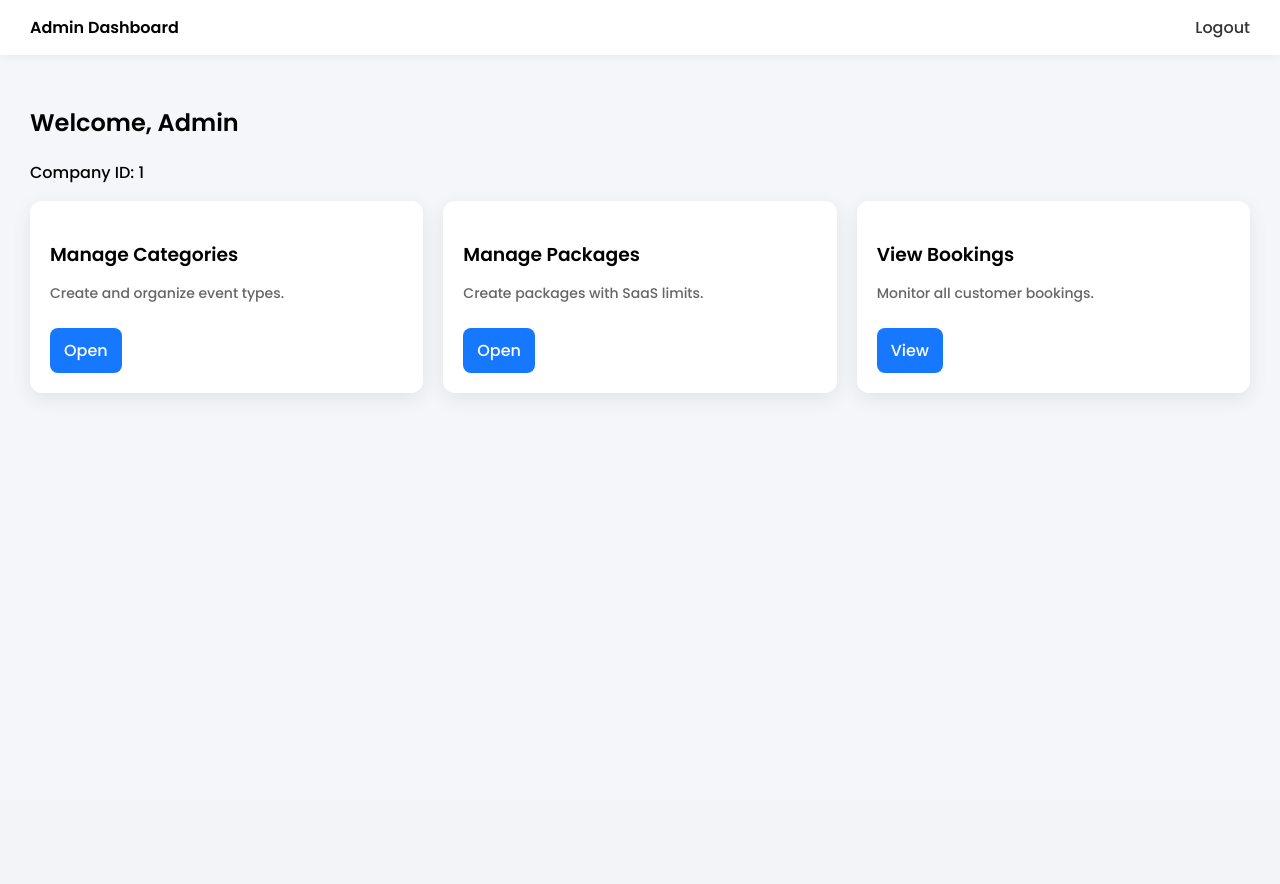
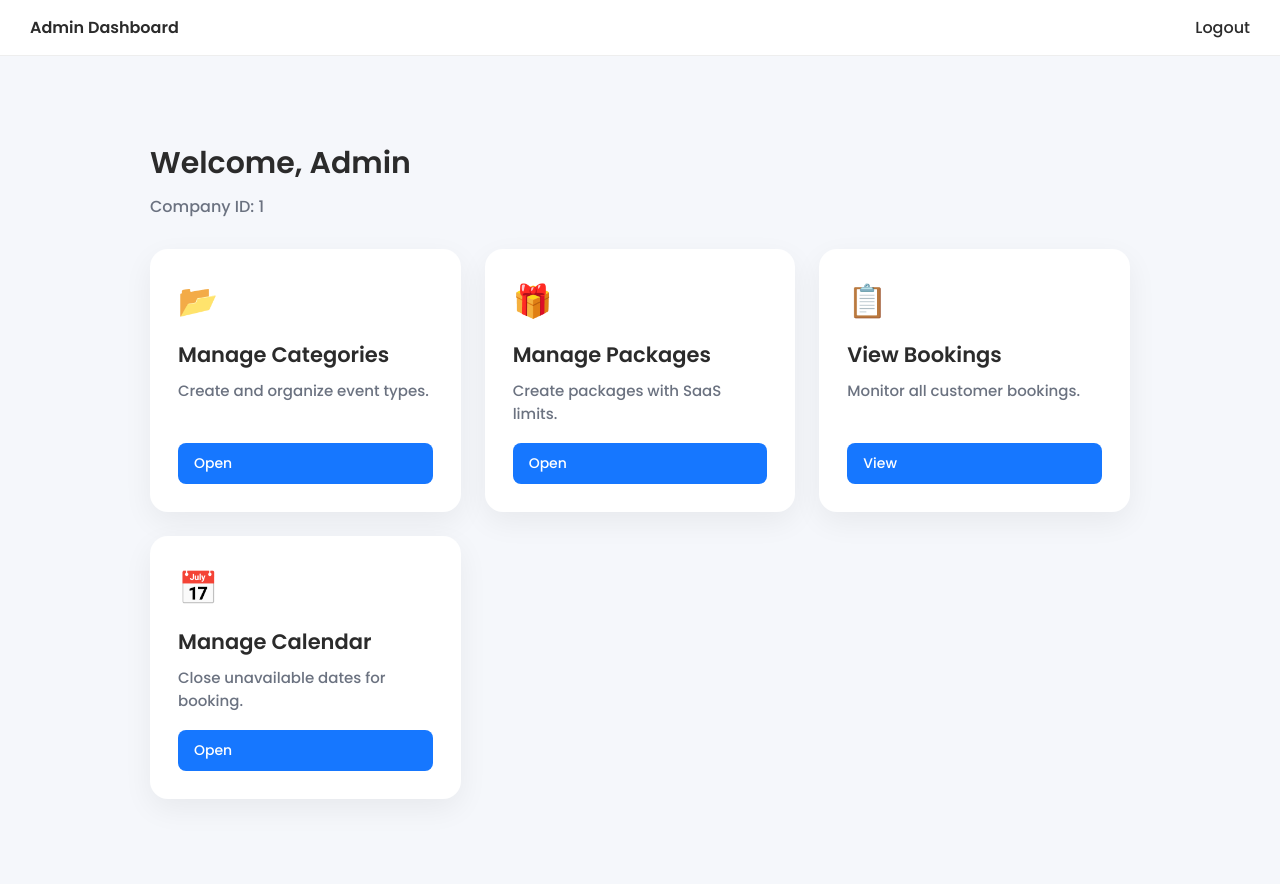
Before and after one commit to AliaSham/event_saas, a PHP site: page /admin/dashboard.php in a window 1280 px wide. Before the commit the page ends 373 px from the top, so only its background shows below. Run offline with PHP 8.4, Linux system fonts and the light colour scheme; the visitor is signed in with stand-in values (Sample User, id 1).

Commit message:
Add calendar for admin

```diff
--- a/admin/dashboard.php
+++ b/admin/dashboard.php
@@ -16,79 +16,7 @@ $company_id = $_SESSION['company_id'];
     <title>Admin Dashboard</title>
 
     <link href="https://fonts.googleapis.com/css2?family=Poppins:wght@300;500;600&display=swap" rel="stylesheet">
-
-<style>
-body {
-    font-family:'Poppins', sans-serif;
-    background:#f5f6fa;
-    margin:0;
-}
-
-/* NAVBAR */
-.navbar {
-    display:flex;
-    justify-content:space-between;
-    padding:15px 30px;
-    background:white;
-    box-shadow:0 2px 10px rgba(0,0,0,0.05);
-}
-
-.navbar a {
-    text-decoration:none;
-    color:#333;
-    margin-left:15px;
-}
-
-.logout {
-    color:red;
-}
-
-/* CONTAINER */
-.container {
-    padding:30px;
-}
-
-/* GRID */
-.grid {
-    display:grid;
-    grid-template-columns:repeat(auto-fit, minmax(250px,1fr));
-    gap:20px;
-}
-
-/* CARD */
-.card {
-    background:white;
-    padding:20px;
-    border-radius:12px;
-    box-shadow:0 6px 20px rgba(0,0,0,0.08);
-    transition:0.2s;
-}
-
-.card:hover {
-    transform:translateY(-5px);
-}
-
-.card h3 {
-    margin-bottom:10px;
-}
-
-.card p {
-    color:#666;
-    font-size:14px;
-}
-
-/* BUTTON */
-.btn {
-    display:inline-block;
-    margin-top:10px;
-    padding:10px 14px;
-    background:#1677ff;
-    color:white;
-    border-radius:8px;
-    text-decoration:none;
-}
-</style>
-
+    <link rel="stylesheet" href="../assets/css/style.css">
 </head>
 
 <body>
@@ -104,32 +32,47 @@ body {
 </div>
 
 <!-- CONTENT -->
-<div class="container">
+<div class="container admin-dashboard">
 
     <h2>Welcome, Admin</h2>
-<p>Company ID: <?= $company_id ?></p>
+    <p class="company-id">Company ID: <?= $company_id ?></p>
 
-<div class="grid">
+    <div class="admin-grid">
 
-    <!-- CATEGORY -->
-    <div class="card">
+        <div class="admin-card">
+            <div>
+                <div class="card-icon">📂</div>
                 <h3>Manage Categories</h3>
                 <p>Create and organize event types.</p>
-        <a href="category/index.php" class="btn">Open</a>
+            </div>
+            <a href="category/index.php" class="btn btn-primary">Open</a>
         </div>
 
-    <!-- PACKAGE -->
-    <div class="card">
+        <div class="admin-card">
+            <div>
+                <div class="card-icon">🎁</div>
                 <h3>Manage Packages</h3>
                 <p>Create packages with SaaS limits.</p>
-        <a href="package/index.php" class="btn">Open</a>
+            </div>
+            <a href="package/index.php" class="btn btn-primary">Open</a>
         </div>
 
-    <!-- BOOKINGS (FIXED) -->
-    <div class="card">
+        <div class="admin-card">
+            <div>
+                <div class="card-icon">📋</div>
                 <h3>View Bookings</h3>
                 <p>Monitor all customer bookings.</p>
-        <a href="bookings/index.php" class="btn">View</a>
+            </div>
+            <a href="bookings/index.php" class="btn btn-primary">View</a>
+        </div>
+
+        <div class="admin-card">
+            <div>
+                <div class="card-icon">📅</div>
+                <h3>Manage Calendar</h3>
+                <p>Close unavailable dates for booking.</p>
+            </div>
+            <a href="calendar/index.php" class="btn btn-primary">Open</a>
         </div>
 
     </div>
--- a/admin/header.php
+++ b/admin/header.php
@@ -11,8 +11,10 @@ if (!isset($_SESSION['user_id'])) {
 
     <!-- LEFT SIDE -->
     <div class="nav-left">
-        <a href="/event_saas/admin/dashboard.php">Dashboard</a>
+        <<a href="/event_saas/admin/dashboard.php">Dashboard</a>
         <a href="/event_saas/admin/category/index.php">Category</a>
+        <a href="/event_saas/admin/package/index.php">Package</a>
+        <a href="/event_saas/admin/calendar/index.php">Calendar</a>
     </div>
 
     <!-- RIGHT SIDE -->
--- a/assets/css/style.css
+++ b/assets/css/style.css
@@ -477,3 +477,162 @@ a {
 .card-actions .btn-delete:hover {
     background: #d9363e !important;
 }
+
+.alert.success {
+    background: #e6ffed;
+    color: #1f7a3f;
+    padding: 10px;
+    border-radius: 6px;
+    margin-bottom: 15px;
+}
+
+/* ===== ADMIN DASHBOARD ===== */
+.admin-dashboard {
+    padding: 45px 60px;
+}
+
+.admin-dashboard h2 {
+    font-size: 30px;
+    margin-bottom: 8px;
+}
+
+.admin-dashboard .company-id {
+    color: #6b7280;
+    margin-bottom: 30px;
+}
+
+.admin-grid {
+    display: grid;
+    grid-template-columns: repeat(auto-fit, minmax(260px, 1fr));
+    gap: 24px;
+}
+
+.admin-card {
+    background: white;
+    padding: 28px;
+    border-radius: 18px;
+    box-shadow: 0 10px 30px rgba(0,0,0,0.06);
+    transition: 0.25s ease;
+    min-height: 170px;
+    display: flex;
+    flex-direction: column;
+    justify-content: space-between;
+}
+
+.admin-card:hover {
+    transform: translateY(-6px);
+    box-shadow: 0 16px 35px rgba(0,0,0,0.10);
+}
+
+.admin-card h3 {
+    font-size: 21px;
+    margin-bottom: 10px;
+}
+
+.admin-card p {
+    color: #6b7280;
+    font-size: 15px;
+    line-height: 1.5;
+    margin-bottom: 18px;
+}
+
+.card-icon {
+    font-size: 32px;
+    margin-bottom: 14px;
+}
+
+/* ===== ADMIN CALENDAR ===== */
+.calendar-wrapper {
+    background: #fff;
+    padding: 20px;
+    border-radius: 16px;
+    box-shadow: 0 8px 25px rgba(0,0,0,0.08);
+    max-width: 1150px;
+    margin: 0 auto;
+}
+
+#calendar {
+    width: 100%;
+    min-height: 0;
+}
+
+.calendar-info {
+    display: flex;
+    gap: 10px;
+    align-items: center;
+    color: #666;
+    font-size: 14px;
+    flex-wrap: wrap;
+}
+
+.bottom-info {
+    margin-top: 18px;
+    padding-top: 12px;
+    border-top: 1px solid #eee;
+}
+
+.legend-box {
+    width: 14px;
+    height: 14px;
+    border-radius: 4px;
+}
+
+.closed-box {
+    background: #ff4d4f;
+}
+
+.pending-box {
+    background: #facc15;
+}
+
+.confirmed-box {
+    background: #22c55e;
+}
+
+.fc .fc-toolbar {
+    margin-bottom: 18px !important;
+}
+
+.fc .fc-toolbar-title {
+    font-size: 20px;
+    font-weight: 600;
+}
+
+.fc .fc-button {
+    background: #1677ff !important;
+    border: none !important;
+    border-radius: 8px !important;
+    padding: 6px 10px !important;
+    font-size: 13px !important;
+}
+
+.fc .fc-button:hover {
+    background: #125fd1 !important;
+}
+
+.fc-col-header-cell-cushion {
+    font-size: 14px;
+    font-weight: 600;
+    color: #333;
+    text-decoration: none !important;
+}
+
+.fc-daygrid-day-number {
+    font-size: 14px;
+    color: #333;
+    text-decoration: none !important;
+}
+
+.fc-daygrid-day {
+    cursor: pointer;
+}
+
+.fc-daygrid-day-frame {
+    min-height: 85px !important;
+}
+
+.fc-event {
+    border-radius: 6px;
+    padding: 2px 4px;
+    font-size: 11px;
+}
```
Also changed, not shown: admin/calendar/index.php (added, +210 -0 lines). Lines whose indentation alone changed are shown as unchanged.
